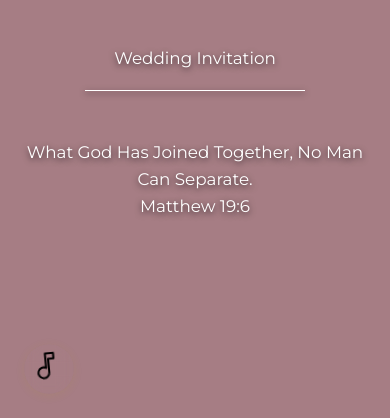
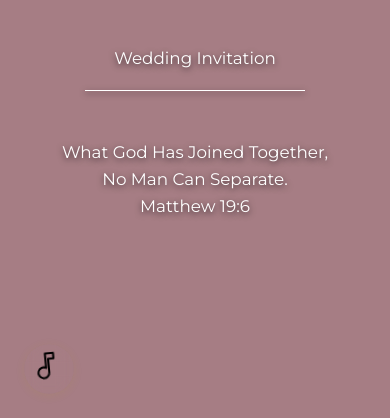
Before and after one commit to GeorgioIO/marieandsleimanweddinginv, a plain HTML site: page index.html in a window 390 px wide. Shown: the part 426-844 px from the top of the page. Drawn offline with Linux system fonts and the light colour scheme.

```diff
--- a/index.html
+++ b/index.html
@@ -24,7 +24,7 @@
         <p class="separator"></p>
         <div class="quote-container">
           <p class="quote">
-            What God Has Joined Together, No Man Can Separate.
+            What God Has Joined Together, <br> No Man Can Separate.
           </p>
           <p class="attributioner">Matthew 19:6</p>
         </div>
--- a/styles/style.css
+++ b/styles/style.css
@@ -115,6 +115,13 @@ p {
 
 .parallax-2 {
   background-image: url("../assets/images/card-02.jpeg");
+}
+
+/* Mobile parallax tuning: avoid "zoomed" background crops */
+@media (max-width: 768px) {
+  .parallax {
+    background-attachment: scroll;
+  }
 }
 
 footer {
```
